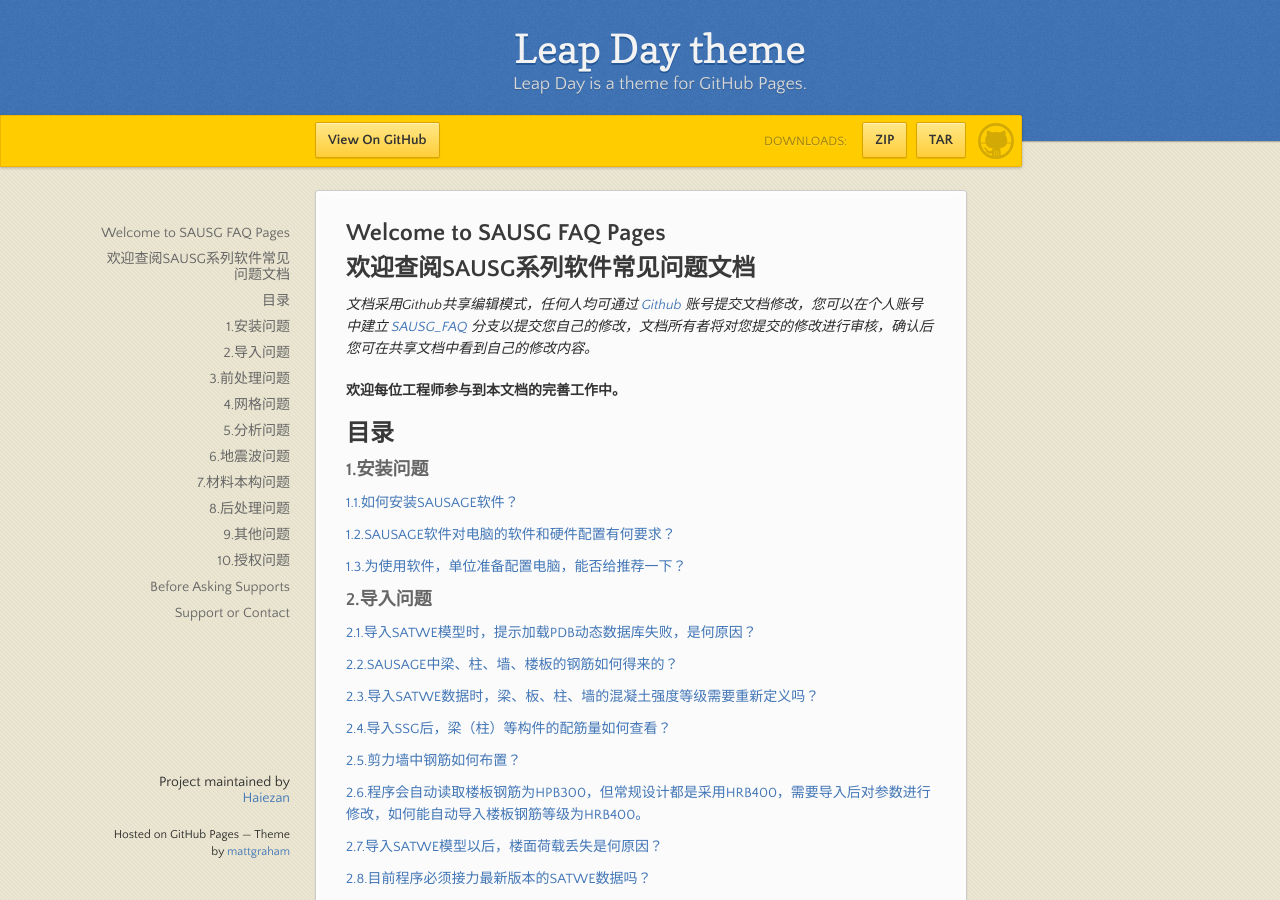
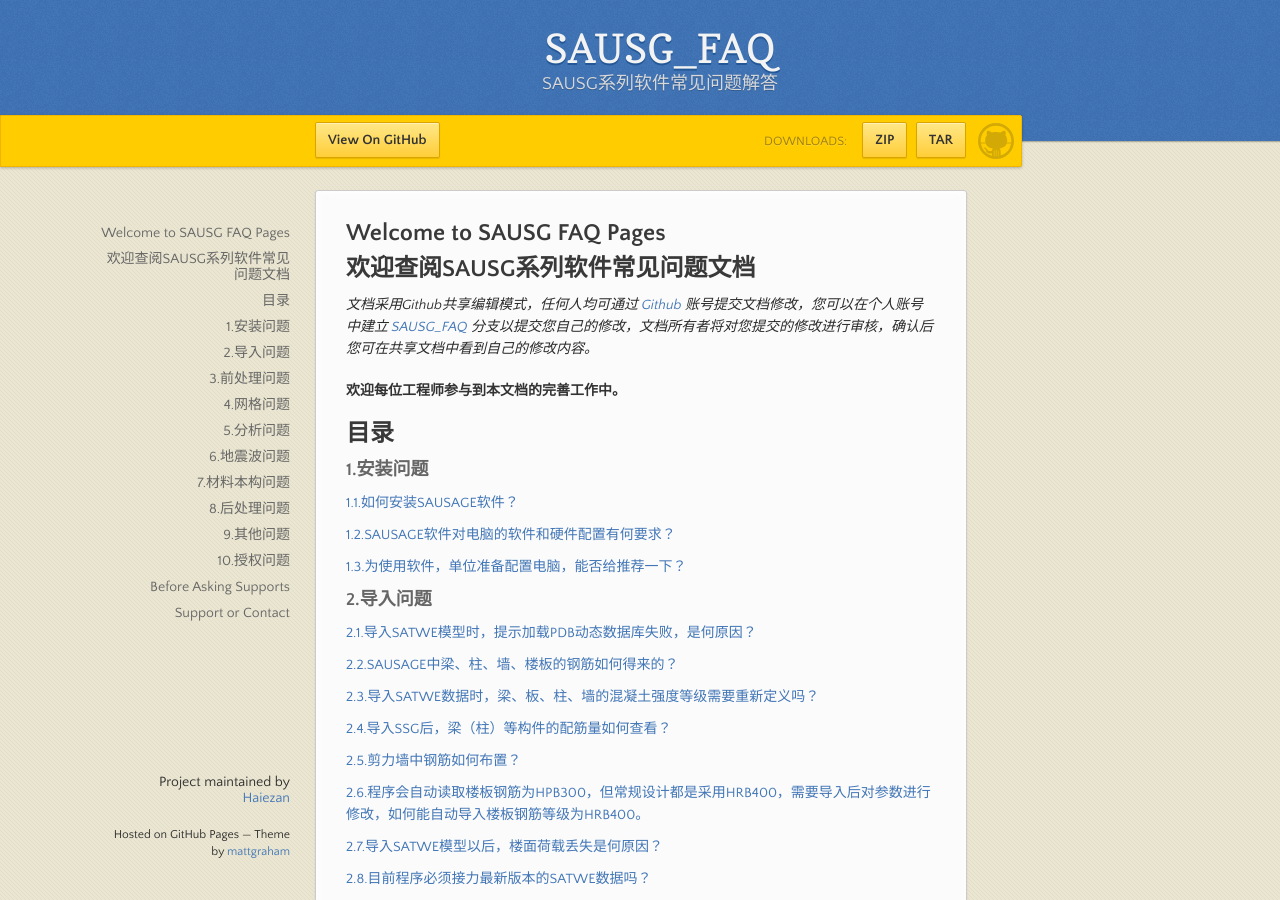
Before and after one commit to Haiezan/SAUSG_FAQ, a Jekyll site: the page built from index.md, in a window 1280 px wide and 900 px high. Built offline with Jekyll 4.4.1, drawn with Linux system fonts in a browser that asks for light colours; our own code applies the rules of GitHub Pages for plain Markdown files.

Commit message:
Update _config.yml

```diff
--- a/_config.yml
+++ b/_config.yml
@@ -1,5 +1,5 @@
-title: Leap Day theme
-description: Leap Day is a theme for GitHub Pages.
+title: SAUSG_FAQ
+description: SAUSG系列软件常见问题解答
 show_downloads: true
 google_analytics:
 theme: jekyll-theme-leap-day
```
